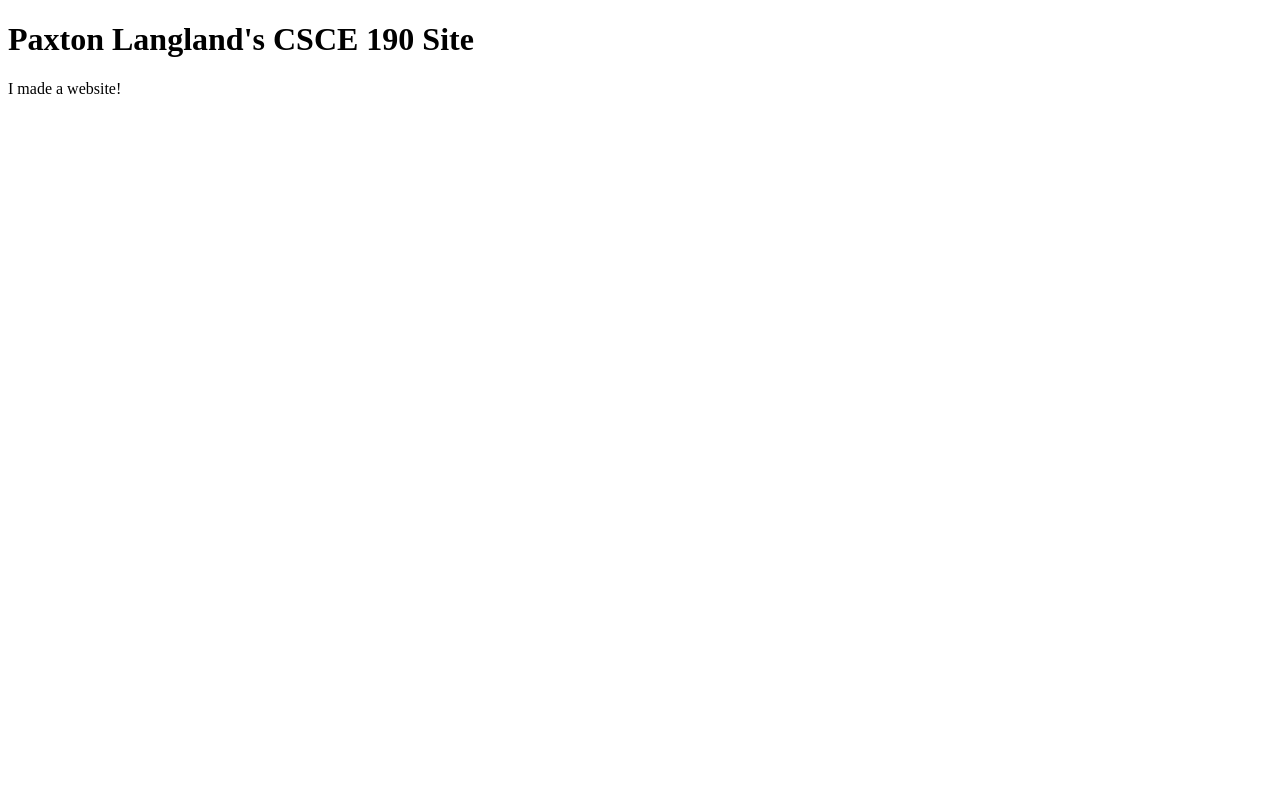
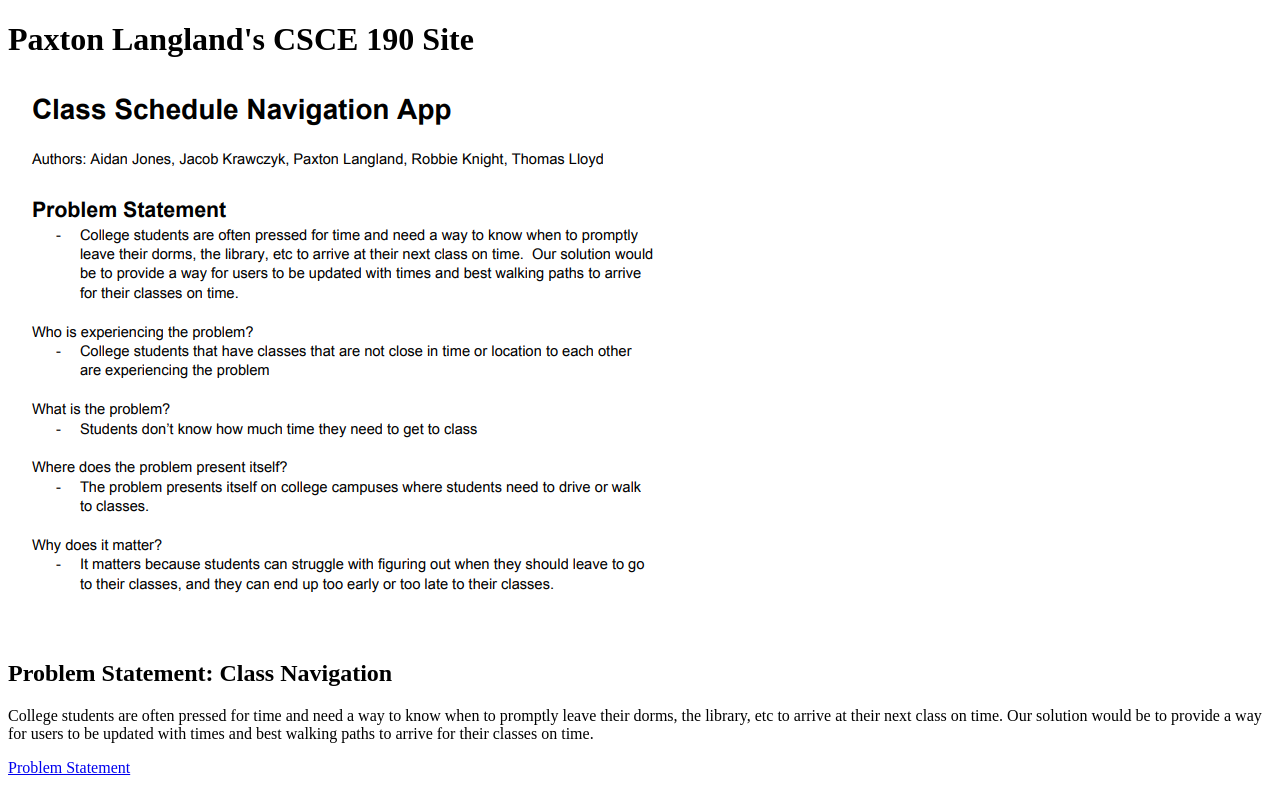
Before and after one commit to paxton-langland/paxton-langland.github.io, a plain HTML site: page index.html in a window 1280 px wide. Drawn offline with Linux system fonts and the light colour scheme.

Commit message:
Add files via upload

```diff
--- a/index.html
+++ b/index.html
@@ -5,6 +5,16 @@
     </head>
     <body>
         <h1>Paxton Langland's CSCE 190 Site</h1>
-        <p>I made a website!</p>
+
+        <section class="assignment">
+            <img src="images/problemStatement.PNG">
+            <section class="ass-details">
+                <h2>Problem Statement: Class Navigation</h2>
+                <p>
+                    College students are often pressed for time and need a way to know when to promptly leave their dorms, the library, etc to arrive at their next class on time.  Our solution would be to provide a way for users to be updated with times and best walking paths to arrive for their classes on time.
+                </p>
+                <a href="files/Team H _ The Boys - CSCE 190.pdf">Problem Statement</a>
+            </section>
+        </section>
     </body>
 </html>
```
Also changed, not shown: images/problemStatement.PNG (added), 1 other file.
